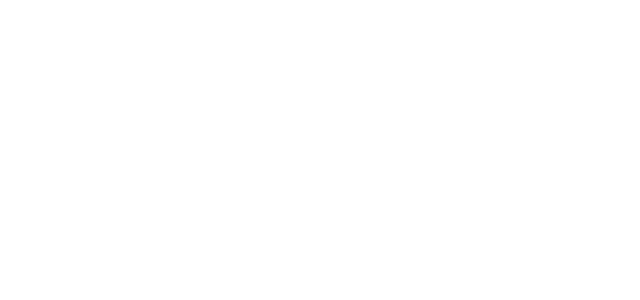
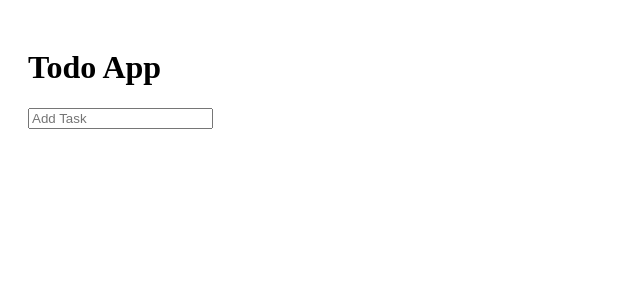
Before and after one commit to cloneshoes/todo-app, a React (Vite) app: page / in a window 1280 px wide. Shown: the top 300 px of the page, without its empty margins (0-640 px from the left). Built offline with nearby package versions, Linux system fonts and the light colour scheme.

Commit message:
creating the todo inputs

```diff
--- a/src/App.jsx
+++ b/src/App.jsx
@@ -1,7 +1,28 @@
-// import { useState } from 'react'
+import { useState } from 'react'
 
 
 function App() {
+// Step 1: Create state for Todos
+const [todos, setTodos] = useState([]);
+const [input, setInput] = useState("");
+
+
+// step 2: Function to add todo
+const addTodo = () => {
+  if (input.trim() === "") return; // ignore empty input
+  setTodos([...todos, input]); // add new todo
+  setInput(""); // clear input
+}
+
+return (
+  <div style={{padding: "20px"}}>
+<h1>Todo App</h1>
+
+        {/* Input field */}
+        <input type="text" value={input} onChange={(e) => setInput(e.target.value)} placeholder='Add Task'/>
+  </div>
+)
+
 
 }
 
```
